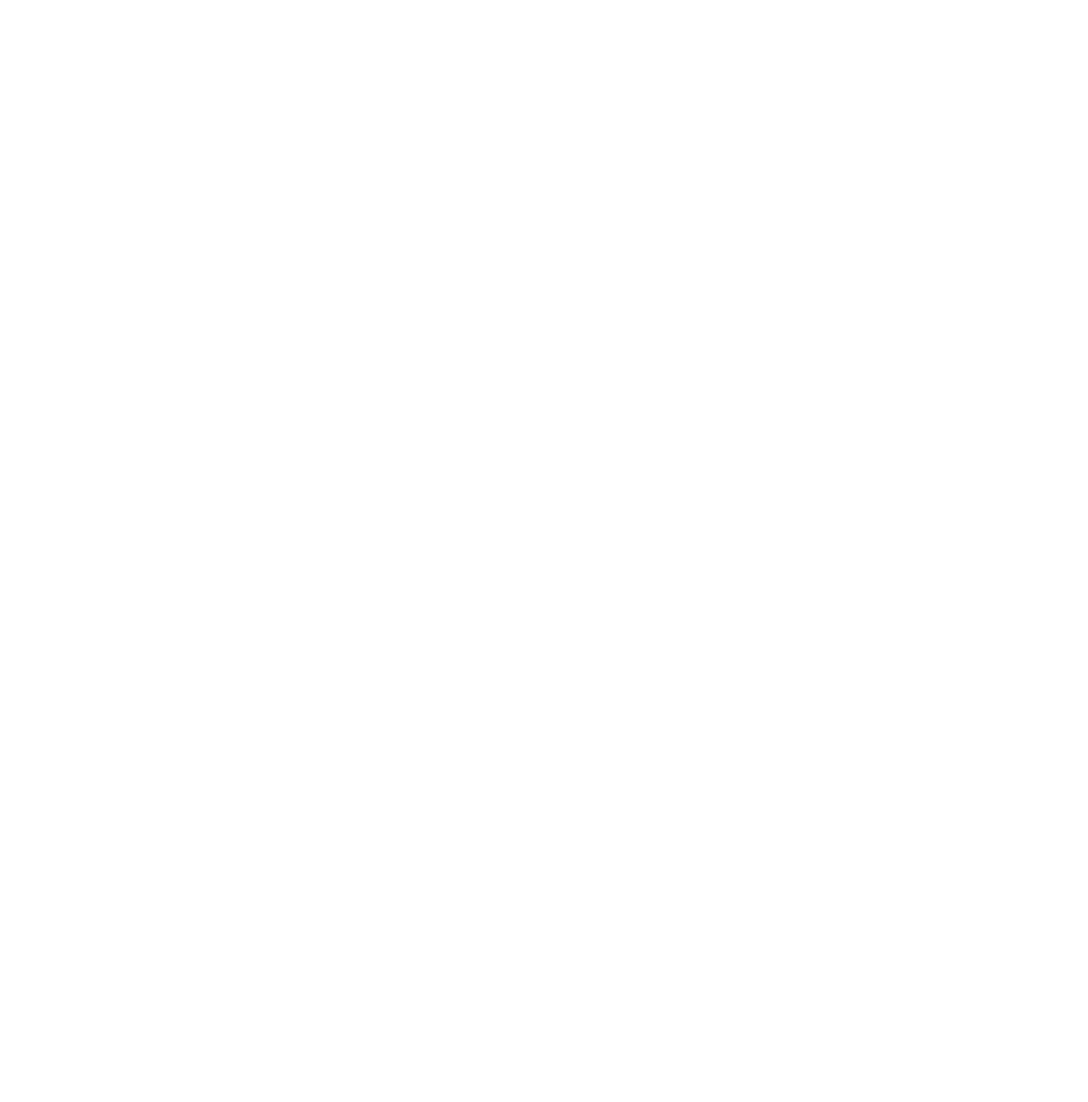
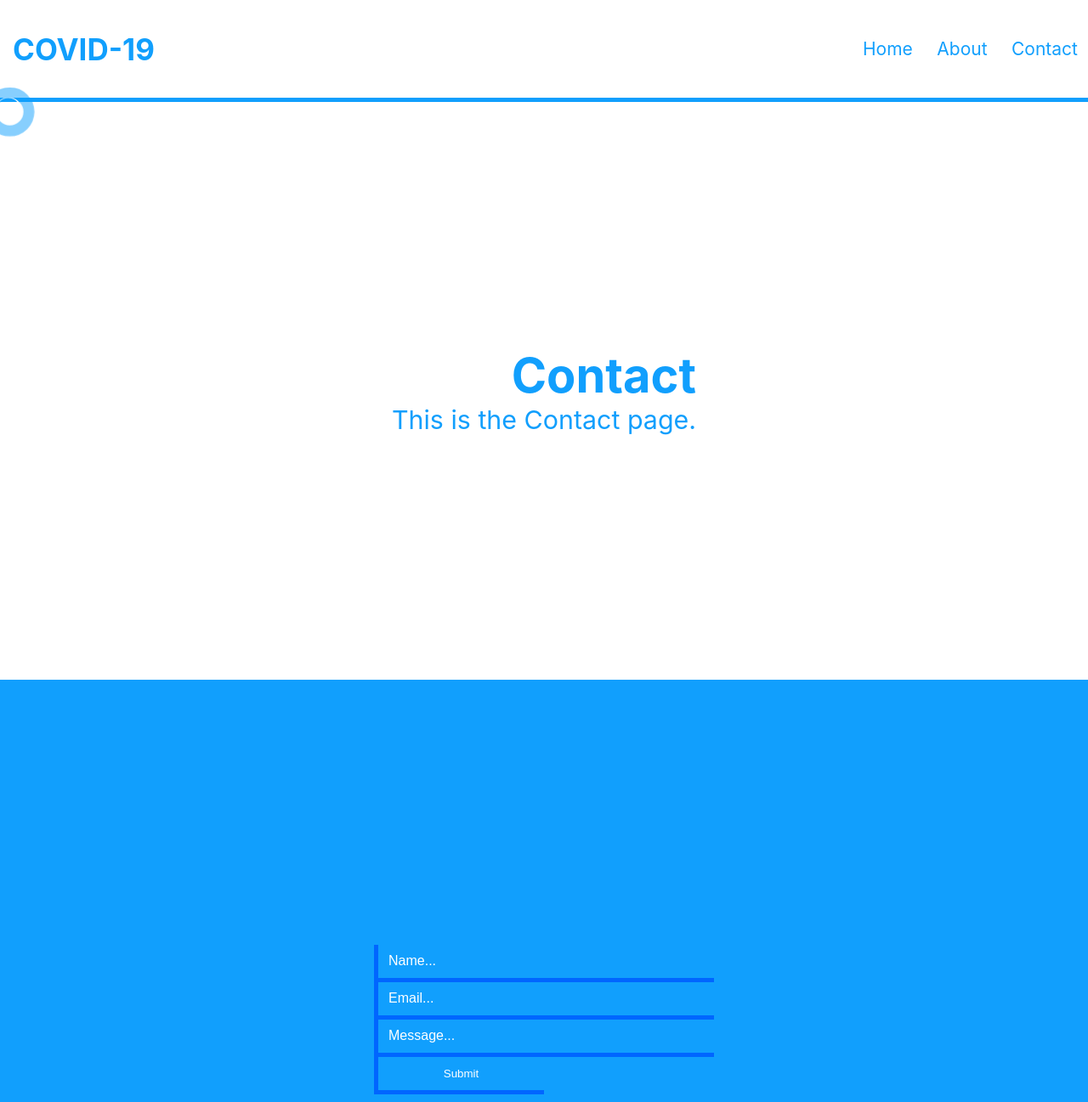
Before and after one commit to Johnson-Berisha/CD19, a plain HTML site: page pages/contact.html in a window 1280 px wide. Shown: the top 1297 px of the page at 85% size. Before the commit the page ends 800 px from the top, so only its background shows below. Drawn offline with Linux system fonts and the light colour scheme.

Commit message:
made Contact page

```diff
--- a/css/style.css
+++ b/css/style.css
@@ -141,6 +141,17 @@ body {
     text-align: center;
 }
 
+.sec1-right {
+    height: 85vh;
+    opacity: 0;
+    animation-duration: 1.1s;
+    animation-name: sec1;
+    animation-fill-mode: forwards;
+    display: flex;
+    justify-content: center;
+    align-items: center;
+    text-align: right;
+}
 
 
 .flex-sec > h1 {
@@ -317,3 +328,45 @@ body {
     width: 40%;
     padding: 25px;
 }
+
+.sec4 {
+    height: 100vh;
+    background: var(--primary);
+    color: white;
+    align-items: center;
+    display: flex;
+    justify-content: center;
+    text-align: center;
+}
+
+input {
+    display: block;
+    width: 50vh;
+    padding: 12px;
+    background: var(--primary);
+    color: white;
+    border: none;
+    border-bottom: #0066ff 5px solid;
+    border-left: #0066ff 5px solid;
+    transition: 0.6s all ease;
+}
+
+input:focus {
+    margin-bottom: 12px;
+    border: #0066ff 5px solid;
+}
+
+
+input::placeholder {
+    color: white;
+    font-size: 16px;
+}
+
+input[type="submit"] {
+    width: 25vh;
+    border-top: none;
+}
+
+input[type="email"] {
+    border-top: none;
+}
--- a/pages/contact.html
+++ b/pages/contact.html
@@ -0,0 +1,57 @@
+<!DOCTYPE html>
+<html lang="en">
+<head>
+    <meta charset="UTF-8">
+    <meta name="viewport" content="width=device-width, initial-scale=1.0">
+    <title>Covid-19</title>
+    <link rel="stylesheet" href="../css/style.css">
+</head>
+<body>
+    <div class="header">
+        <div class="logo">
+            COVID-19
+        </div>
+
+        <div class="links">
+            <a href="../index.html">Home</a>
+            <a href="about.html">About</a>
+            <a href="contact.html">Contact</a>
+        </div>
+    </div>
+
+    <div class="cursor"></div>
+
+<div class="sec1-right">
+  <div class="flex-sec">
+    <h1>Contact</h1>
+    <p>This is the Contact page.</p>
+</div>
+</div>
+
+<div class="sec4">
+    <form name="contact" class="form1"  method="POST" data-netlify="true">
+      <input type="text" placeholder="Name..." name="name">
+      <input type="email" placeholder="Email..." name="email">
+      <input type="text" name="message" placeholder="Message..." id="">
+      <input type="submit" value="Submit">
+      </form>
+</div>
+
+
+    <script>
+        const cursor = document.querySelector('.cursor');
+
+document.addEventListener('mousemove', e => {
+    cursor.setAttribute("style", "top: "+(e.pageY - 10)+"px; left: "+(e.pageX - 10)+"px;")
+})
+
+document.addEventListener('click', () => {
+    cursor.classList.add("expand");
+
+    setTimeout(() => {
+        cursor.classList.remove("expand");
+    }, 500)
+})
+    </script>
+</body>
+</html>
```
